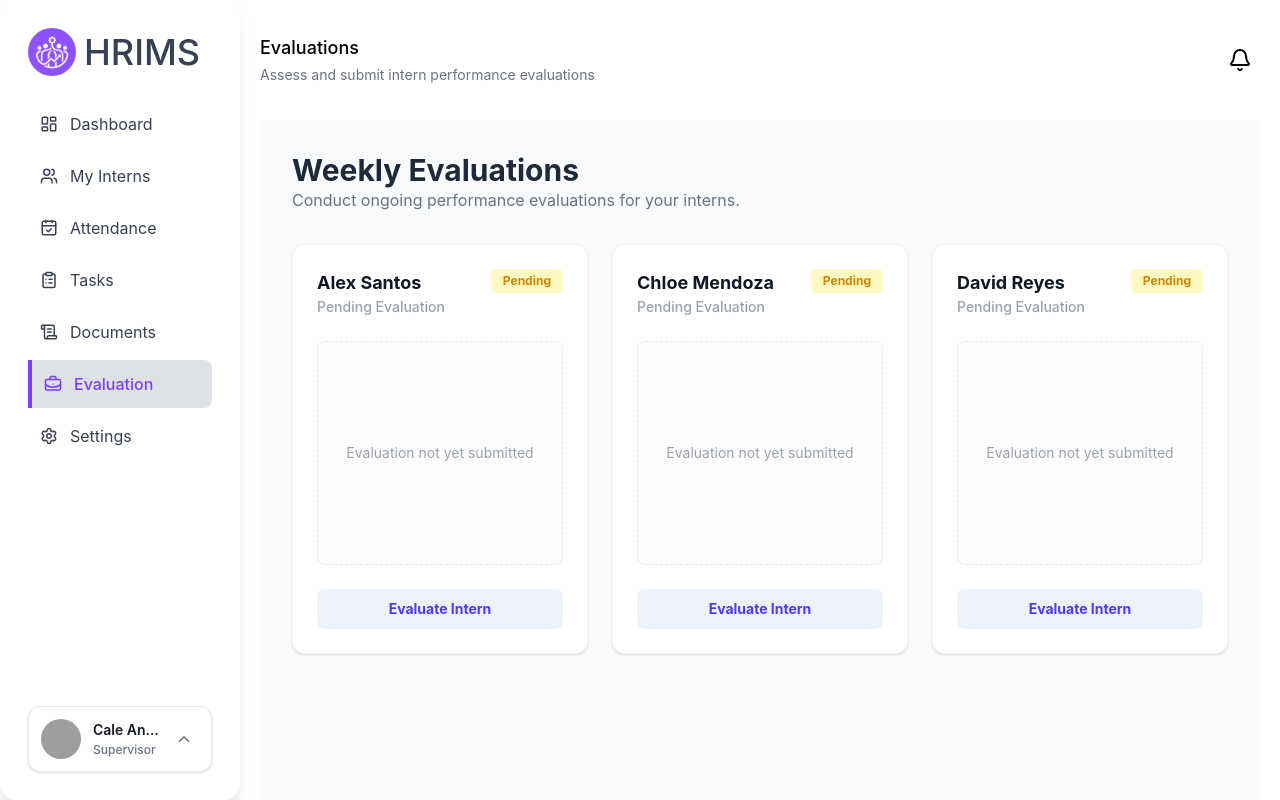
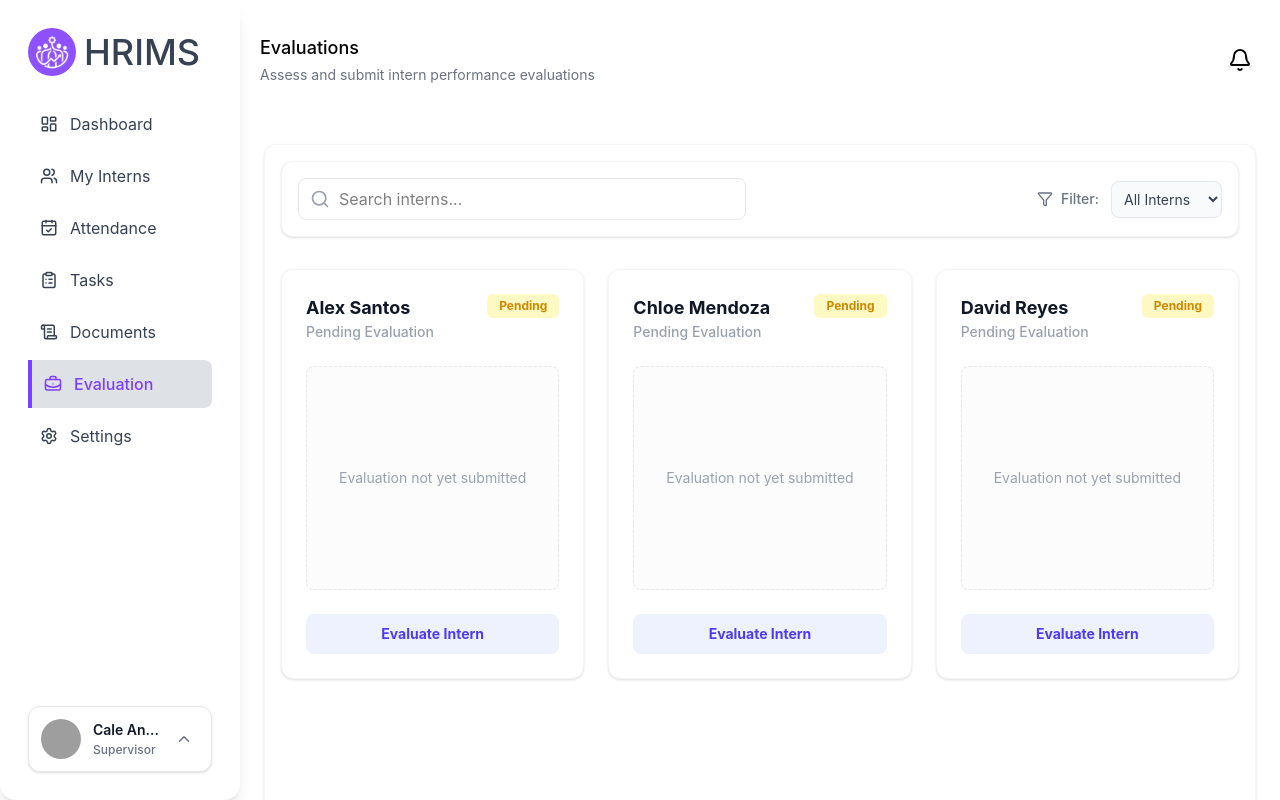
Before and after one commit to dev-St0ic/HR-Internship-Management-System, a React (Vite) app in the folder frontend-hrms/: page /supervisor/evaluations in a window 1280 px wide. Shown: the top 800 px of the page. Built offline with nearby package versions, Linux system fonts and the light colour scheme; grey boxes are pictures that could not be loaded.

Commit message:
improved the evaluation styles

```diff
--- a/frontend-hrms/src/portals/interns/pages/InternEvaluation.jsx
+++ b/frontend-hrms/src/portals/interns/pages/InternEvaluation.jsx
@@ -2,16 +2,15 @@ import { useState, useEffect } from "react";
 import { Award, AlertCircle } from "lucide-react";
 import Header from "../../../common/components/layout/Header";
 import EvaluationCard from "../components/ui/EvaluiationCard";
-import { useAuth } from "../../../contexts/AuthContext"; // Import our global auth hook!
+import { useAuth } from "../../../contexts/AuthContext";
 
 export default function InternEvaluation() {
-  const { currentUser } = useAuth(); // Get the logged-in user from global state
+  const { currentUser } = useAuth();
   const [evaluationHistory, setEvaluationHistory] = useState([]);
   const [isLoggedIn, setIsLoggedIn] = useState(true);
 
   useEffect(() => {
     const fetchEvaluations = () => {
-      // 1. Check if user exists via our Context
       if (!currentUser) {
         setIsLoggedIn(false);
         return;
@@ -19,39 +18,34 @@ export default function InternEvaluation() {
 
       setIsLoggedIn(true);
 
-      // 2. Fetch the BIG global evaluations table
       const allEvals = JSON.parse(localStorage.getItem("hrims_evaluations_db") || "[]");
-
-      // 3. FILTER: Only get evaluations where internId matches the current user's ID
-      // This bridges Sarah's submission (saved with Alex's ID) to Alex's screen.
       const myData = allEvals.filter(record => record.internId === currentUser.id);
 
-      // 4. Set state (reverse so newest is first)
       setEvaluationHistory([...myData].reverse());
     };
 
     fetchEvaluations();
-
-    // Sync if supervisor submits while intern is looking at the page
     window.addEventListener("storage", fetchEvaluations);
     return () => window.removeEventListener("storage", fetchEvaluations);
-  }, [currentUser]); // Refresh whenever the logged-in user changes
+  }, [currentUser]);
 
   return (
-    <div className="bg-gray-50/50 min-h-screen">
-      <Header title="Evaluation" subtitle="Review performance score and feedback" />
+    <div>
 
-      <div className="p-8 max-w-7xl mx-auto font-sans">
+        <div className="mb-8">
+          <Header title="Evaluation" subtitle="Review performance score and feedback" />
+        </div>
+        <div className="bg-white p-4 rounded-xl border border-gray-100 shadow-sm min-h-screen font-sans">
 
         {!isLoggedIn ? (
             <div className="bg-red-50 text-red-600 p-4 rounded-xl flex items-center justify-center gap-2 font-bold mb-6 border border-red-200">
               <AlertCircle className="w-5 h-5" />
-              Please login first to view your evaluations!
+              Please go to the /login page and select an account first!
             </div>
         ) : null}
 
         {isLoggedIn && evaluationHistory.length === 0 ? (
-          <div className="bg-white border-2 border-dashed border-gray-200 rounded-2xl p-16 text-center shadow-sm mt-4">
+          <div className="text-center py-20 bg-white rounded-2xl border border-dashed border-gray-200">
             <Award className="w-16 h-16 mx-auto text-gray-300 mb-4" />
             <h2 className="text-xl font-bold text-gray-700">No Evaluations Yet</h2>
             <p className="text-gray-500 mt-2 max-w-md mx-auto text-sm">
@@ -59,7 +53,7 @@ export default function InternEvaluation() {
             </p>
           </div>
         ) : (
-          <div className="grid grid-cols-1 xl:grid-cols-2 gap-6 mt-4">
+          <div className="grid grid-cols-1 md:grid-cols-2 lg:grid-cols-3 gap-6">
             {evaluationHistory.map((evaluation) => (
               <EvaluationCard key={evaluation.id} evaluation={evaluation} />
             ))}
--- a/frontend-hrms/src/portals/supervisor/components/Header.jsx
+++ b/frontend-hrms/src/portals/supervisor/components/Header.jsx
@@ -46,9 +46,6 @@ export default function Header() {
         </NavLink>
       </div>
 
-      <main className="flex-1 px-5 m-0">
-        <Outlet />
-      </main>
     </div>
   );
 }
--- a/frontend-hrms/src/portals/supervisor/components/ui/evaluations/EvaluationModal.jsx
+++ b/frontend-hrms/src/portals/supervisor/components/ui/evaluations/EvaluationModal.jsx
@@ -44,14 +44,13 @@ const criteriaList = [
 
     return (
         <div className="fixed inset-0 bg-black/40 flex items-center justify-center p-4 z-50">
-        <div className="bg-white rounded-2xl w-full max-w-3xl overflow-hidden shadow-2xl">
+            <div className="bg-white rounded-2xl w-full max-w-3xl overflow-hidden shadow-2xl flex flex-col max-h-[90vh]">
 
-            <div className="p-6 border-b border-gray-100">
-            <h2 className="text-xl font-bold text-gray-800">Evaluation for {intern.name}</h2>
+            <div className="p-6 border-b border-gray-100 flex-shrink-0">
+                <h2 className="text-xl font-bold text-gray-800">Evaluation for {intern.name}</h2>
             </div>
 
-            <form onSubmit={handleFormSubmit} className="p-6">
-
+            <form onSubmit={handleFormSubmit} className="overflow-y-auto p-6 flex-grow custom-scrollbar">
             {/* Table Header (From Figma) */}
             <div className="flex text-xs font-medium text-gray-400 mb-2 px-3">
                 <div className="w-1/3">Criteria</div>
--- a/frontend-hrms/src/portals/supervisor/pages/SupervisorEvaluations.jsx
+++ b/frontend-hrms/src/portals/supervisor/pages/SupervisorEvaluations.jsx
@@ -1,87 +1,110 @@
 import { useState, useEffect } from "react";
-import EvaluationCard from "../components/ui/evaluations/EvaluationCard"; // Adjust path if needed
-import EvaluationModal from "../components/ui/evaluations/EvaluationModal"; // Adjust path if needed
-import {useAuth} from "../../../contexts/AuthContext"
+import { Search, Filter } from "lucide-react"; // Icons for the search and filter
+import EvaluationCard from "../components/ui/evaluations/EvaluationCard";
+import EvaluationModal from "../components/ui/evaluations/EvaluationModal";
+import { useAuth } from "../../../contexts/AuthContext";
 
 export default function SupervisorEvaluations() {
-  const { currentUser } = useAuth(); // Gets Sarah's data
+  const { currentUser } = useAuth();
   const [interns, setInterns] = useState([]);
   const [selectedIntern, setSelectedIntern] = useState(null);
 
-  // When page loads, fetch the real database instead of the hardcoded list
+  // New States for Search and Filter
+  const [searchQuery, setSearchQuery] = useState("");
+  const [filterStatus, setFilterStatus] = useState("All"); // All, Completed, Pending
+
   useEffect(() => {
     const loadInternData = () => {
-      // 1. Get ALL users and filter out only the Interns (Alex, Chloe, David)
       const usersDb = JSON.parse(localStorage.getItem("hrims_users_db") || "{}");
       const allInterns = Object.values(usersDb).filter(user => user.role === "INTERN");
-
-      // 2. Get the global evaluations table we created
       const evalsDb = JSON.parse(localStorage.getItem("hrims_evaluations_db") || "[]");
 
-      // 3. Map the evaluations to their respective interns
       const updatedInterns = allInterns.map(intern => {
-        // Find all evaluations belonging specifically to THIS intern
         const internHistory = evalsDb.filter(evalRecord => evalRecord.internId === intern.id);
-
         return {
           ...intern,
           evaluationHistory: internHistory,
           evalCount: internHistory.length
         };
       });
-
       setInterns(updatedInterns);
     };
-
     loadInternData();
   }, []);
 
   const handleEvaluationSubmit = (newEvaluationData) => {
-    // 1. Check if we actually have a selected intern before doing anything
     if (!selectedIntern) return;
-
-    // 2. Get the global evaluations table
     const existingHistory = JSON.parse(localStorage.getItem("hrims_evaluations_db") || "[]");
-
-    // 3. Create the record USING the selectedIntern we have right now
     const newRecord = {
         ...newEvaluationData,
         supervisorId: currentUser?.id || "unknown",
         supervisorName: currentUser?.name || "Supervisor",
-        internId: selectedIntern.id, // This is where it was crashing
+        internId: selectedIntern.id,
     };
-
-    // 4. Save to localStorage
     const updatedHistory = [...existingHistory, newRecord];
     localStorage.setItem("hrims_evaluations_db", JSON.stringify(updatedHistory));
 
-    // 5. Update local UI state
     setInterns(prevInterns => prevInterns.map(i => {
       if (i.id === selectedIntern.id) {
         const updatedInternHistory = [...(i.evaluationHistory || []), newRecord];
-        return {
-            ...i,
-            evaluationHistory: updatedInternHistory,
-            evalCount: updatedInternHistory.length
-        };
+        return { ...i, evaluationHistory: updatedInternHistory, evalCount: updatedInternHistory.length };
       }
       return i;
     }));
-
-    // 6. ONLY NOW reset the selected intern to null to close the modal
     setSelectedIntern(null);
   };
 
+  // --- Search & Filter Logic ---
+  const filteredInterns = interns.filter(intern => {
+    const matchesSearch = intern.name.toLowerCase().includes(searchQuery.toLowerCase());
+    const isCompleted = intern.evalCount > 0;
+
+    if (filterStatus === "Completed") return matchesSearch && isCompleted;
+    if (filterStatus === "Pending") return matchesSearch && !isCompleted;
+    return matchesSearch; // Default for "All"
+  });
+
   return (
-    <div className="p-8 bg-gray-50 min-h-screen font-sans">
-      <div className="mb-8">
-        <h1 className="text-3xl font-bold text-gray-800">Weekly Evaluations</h1>
-        <p className="text-gray-500">Conduct ongoing performance evaluations for your interns.</p>
+    <div className="bg-white p-4 rounded-xl border border-gray-100 shadow-sm min-h-screen font-sans">
+
+
+      {/* Search and Filter Bar */}
+      <div className="bg-white p-4 rounded-xl border border-gray-100 shadow-sm mb-8 flex flex-wrap gap-4 items-center justify-between">
+
+        {/* Search Input */}
+        <div className="relative flex-grow max-w-md">
+          <Search className="absolute left-3 top-1/2 -translate-y-1/2 text-gray-400 w-5 h-5" />
+          <input
+            type="text"
+            placeholder="Search interns..."
+            className="w-full pl-10 pr-4 py-2 border border-gray-200 rounded-lg outline-none focus:ring-2 focus:ring-indigo-500/20 focus:border-indigo-500 transition"
+            value={searchQuery}
+            onChange={(e) => setSearchQuery(e.target.value)}
+          />
+        </div>
+
+        {/* Filter Dropdown */}
+        <div className="flex items-center gap-3">
+          <div className="flex items-center gap-2 text-sm font-medium text-gray-500">
+            <Filter className="w-4 h-4" />
+            <span>Filter:</span>
+          </div>
+          <select
+            className="bg-gray-50 border border-gray-200 text-gray-700 text-sm rounded-lg focus:ring-indigo-500 focus:border-indigo-500 block p-2 outline-none"
+            value={filterStatus}
+            onChange={(e) => setFilterStatus(e.target.value)}
+          >
+            <option value="All">All Interns</option>
+            <option value="Completed">Completed</option>
+            <option value="Pending">Pending</option>
+          </select>
+        </div>
       </div>
 
       {/* The Grid */}
+      {filteredInterns.length > 0 ? (
         <div className="grid grid-cols-1 md:grid-cols-2 lg:grid-cols-3 gap-6">
-        {interns.map((intern) => (
+          {filteredInterns.map((intern) => (
             <EvaluationCard
               key={intern.id}
               intern={intern}
@@ -89,6 +112,11 @@ export default function SupervisorEvaluations() {
             />
           ))}
         </div>
+      ) : (
+        <div className="text-center py-20 bg-white rounded-2xl border border-dashed border-gray-200">
+          <p className="text-gray-400 font-medium">No interns found matching your criteria.</p>
+        </div>
+      )}
 
       {/* The Modal */}
       {selectedIntern && (
```
Also changed, not shown: frontend-hrms/src/portals/interns/components/ui/EvaluiationCard.jsx (+12 -7 lines). Lines whose indentation alone changed are shown as unchanged.
